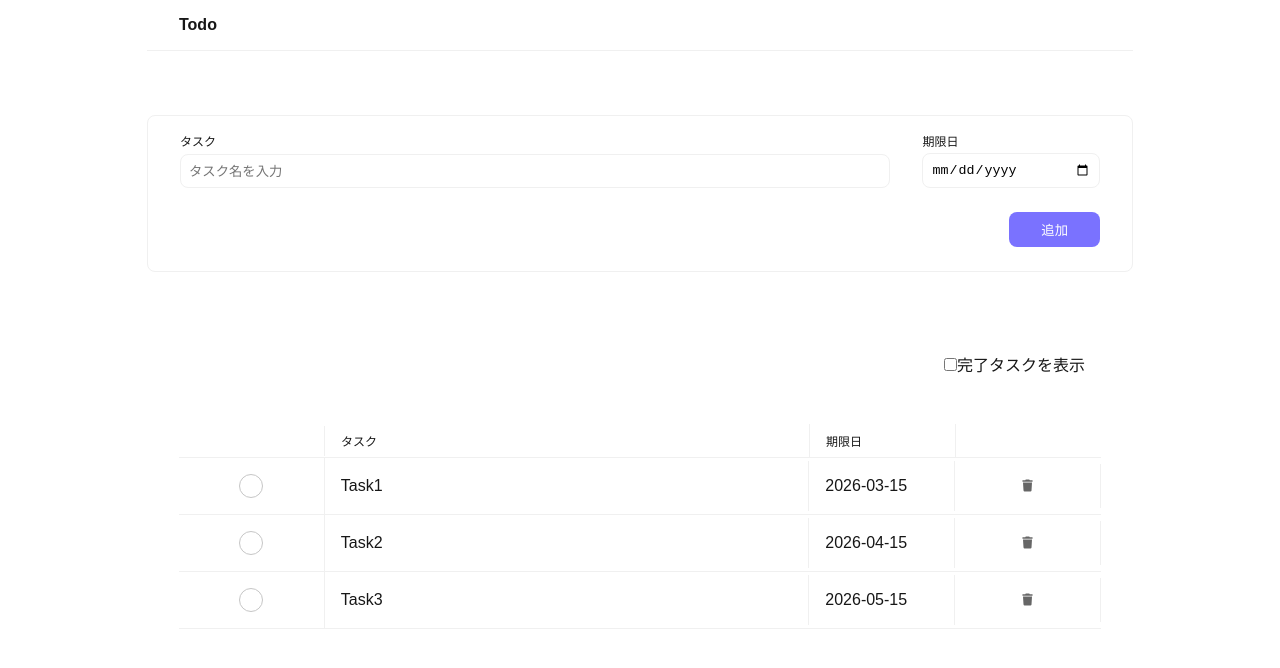
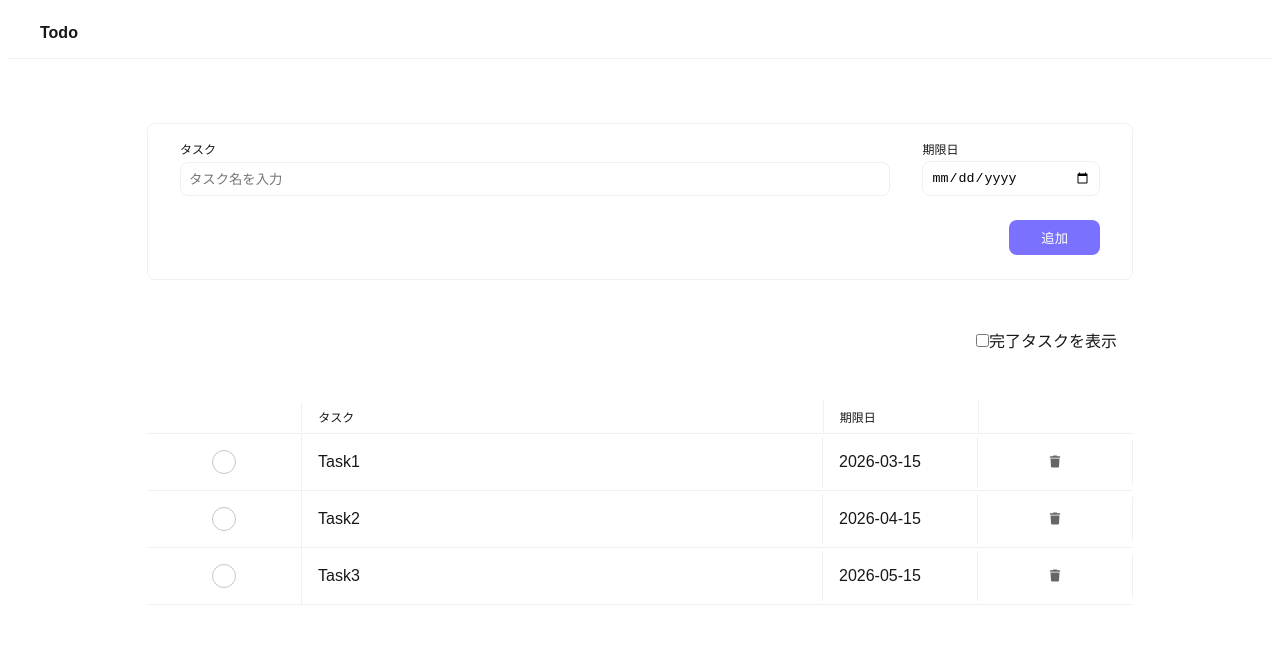
Before and after one commit to nanashi7c/0400-react-todo, a Next.js app: page / in a window 1280 px wide. Shown: the top 668 px of the page. Built offline with nearby package versions, Linux system fonts and the light colour scheme.

Commit message:
style(ui): widen header layout and update task-edit focus-visible color

```diff
--- a/app/components/molecules/list/ListRow.jsx
+++ b/app/components/molecules/list/ListRow.jsx
@@ -176,7 +176,7 @@ const StyledListItemColName = styled(StyledListItemCol)`
     padding: 8px;
     outline: none;
     &:focus-visible {
-      outline: 3px solid #666;
+      outline: 2px solid #000;
     }
   }
 `;
@@ -191,7 +191,7 @@ const StyledListItemColDeadline = styled(StyledListItemCol)`
     padding: 8px;
     outline: none;
     &:focus-visible {
-      outline: 3px solid #666;
+      outline: 3px solid #000;
     }
   }
 `;
--- a/app/components/organism/List.jsx
+++ b/app/components/organism/List.jsx
@@ -43,7 +43,7 @@ export const List = (props) => {
 };
 
 const StyledList = styled.div`
-  padding: 32px;
+  // padding: 32px;
 `;
 const StyledListContainer = styled.div`
   list-style: none;
--- a/app/components/pages/Top.jsx
+++ b/app/components/pages/Top.jsx
@@ -105,8 +105,8 @@ export const Top = () => {
 
   return (
     <>
+      <Header />
       <StyledContent>
-        <Header />
         <Form
           name={name}
           setName={setName}
--- a/app/globals.css
+++ b/app/globals.css
@@ -22,6 +22,7 @@ body {
   font-family: Arial, Helvetica, sans-serif;
   -webkit-font-smoothing: antialiased;
   -moz-osx-font-smoothing: grayscale;
+  margin: 8px;
 }
 
 * {
```
